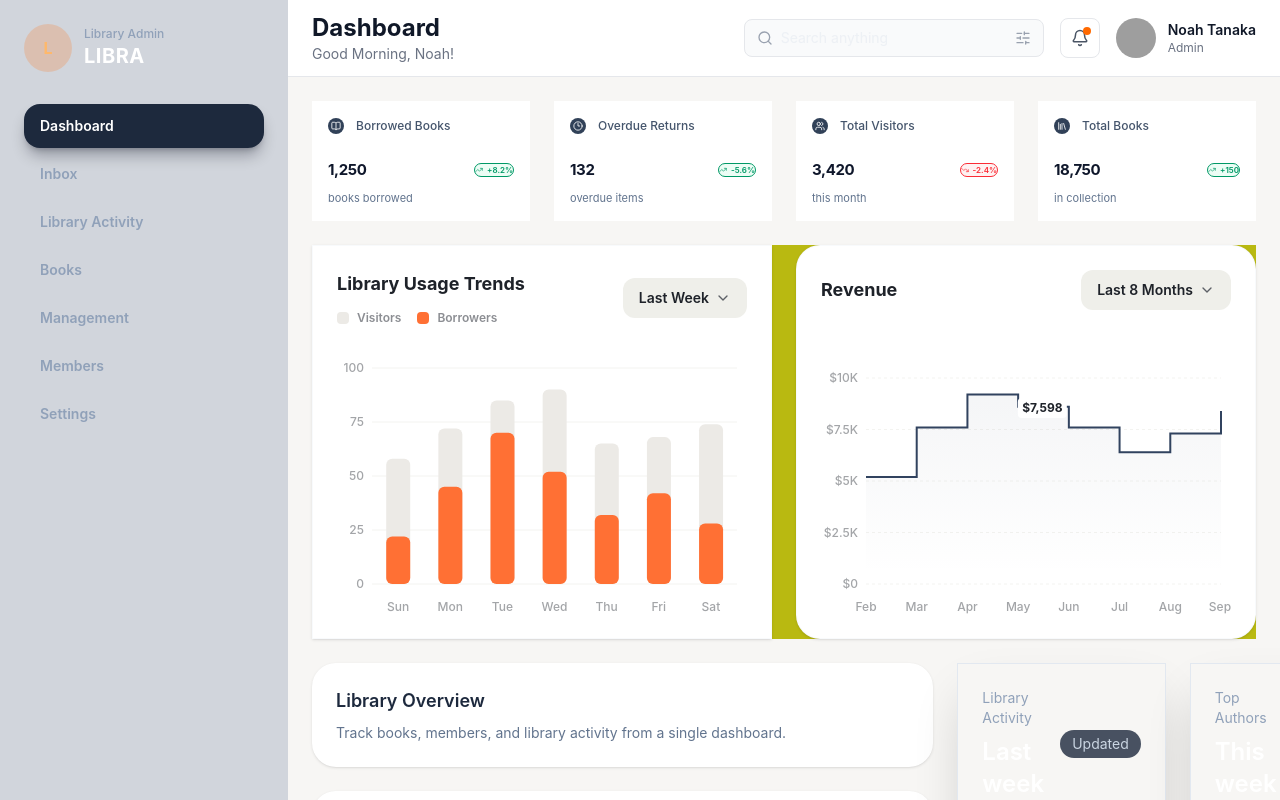
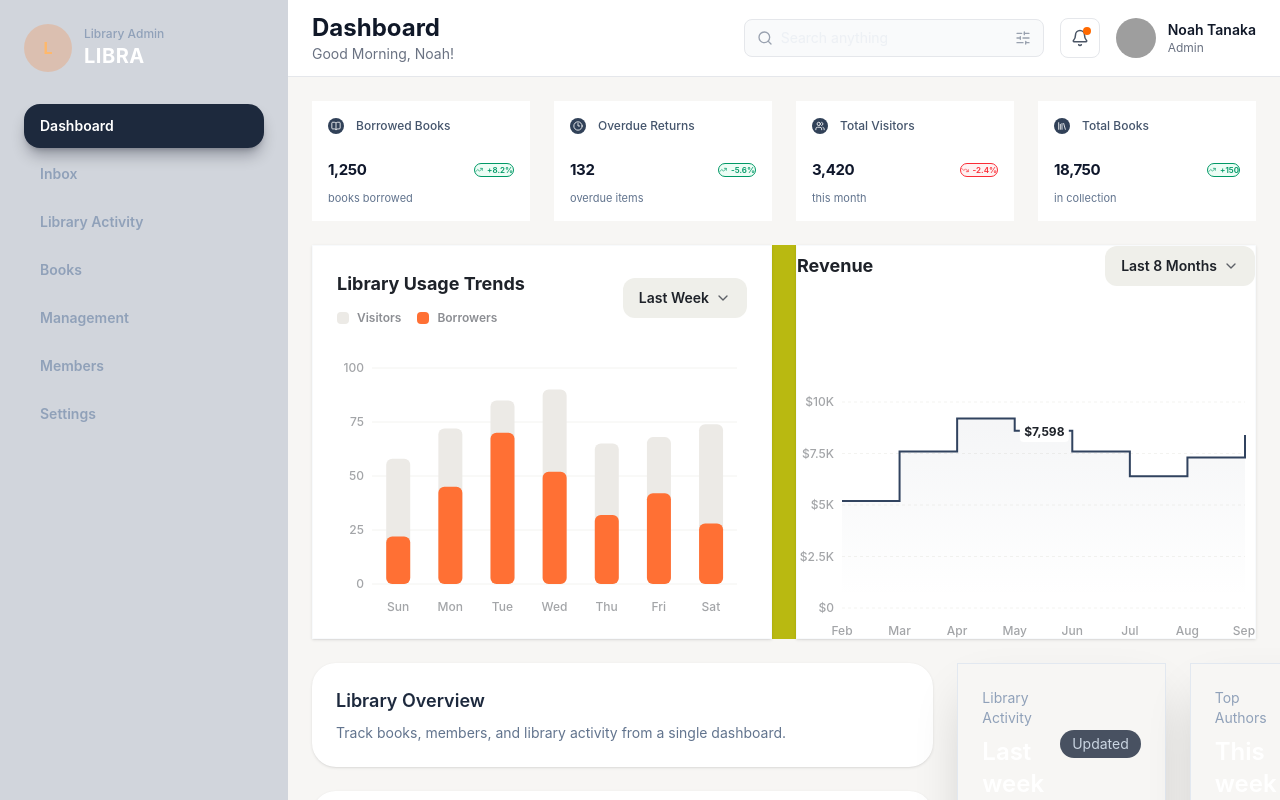
Before and after one commit to system-Barinda/LIBRA, a React (Vite) app: page / in a window 1280 px wide. Shown: the top 800 px of the page. Built offline with nearby package versions, Linux system fonts and the light colour scheme; grey boxes are pictures that could not be loaded.

Commit message:
chore:done to update

```diff
--- a/src/components/OverviewCards.tsx
+++ b/src/components/OverviewCards.tsx
@@ -70,7 +70,7 @@ export default function OverviewCards() {
 
     <section className="grid gap-6 md:grid-cols-2 bg-[#b9b911] w-full">
       {/* 1. LIBRARY USAGE TRENDS CARD */}
-      <div className="bg-white  p-6 shadow-sm border border-slate-100/50 flex flex-col justify-between">
+      <div className="bg-white  p-6 shadow-sm border border-slate-100/50 flex flex-col justify-between ">
         {/* Header section */}
         <div className="flex items-center justify-between mb-4">
           <div>
@@ -119,7 +119,7 @@ export default function OverviewCards() {
       </div>
 
       {/* 2. REVENUE TRENDS CARD */}
-      <div className="bg-white rounded-[24px] p-6 shadow-sm border border-slate-100/50 flex flex-col justify-between">
+      <div className="bg-white shadow-sm border border-slate-100/50 flex flex-col justify-between">
         {/* Header section */}
         <div className="flex items-center justify-between mb-6">
           <h3 className="text-lg font-bold text-[#1E2229]">Revenue</h3>
```
